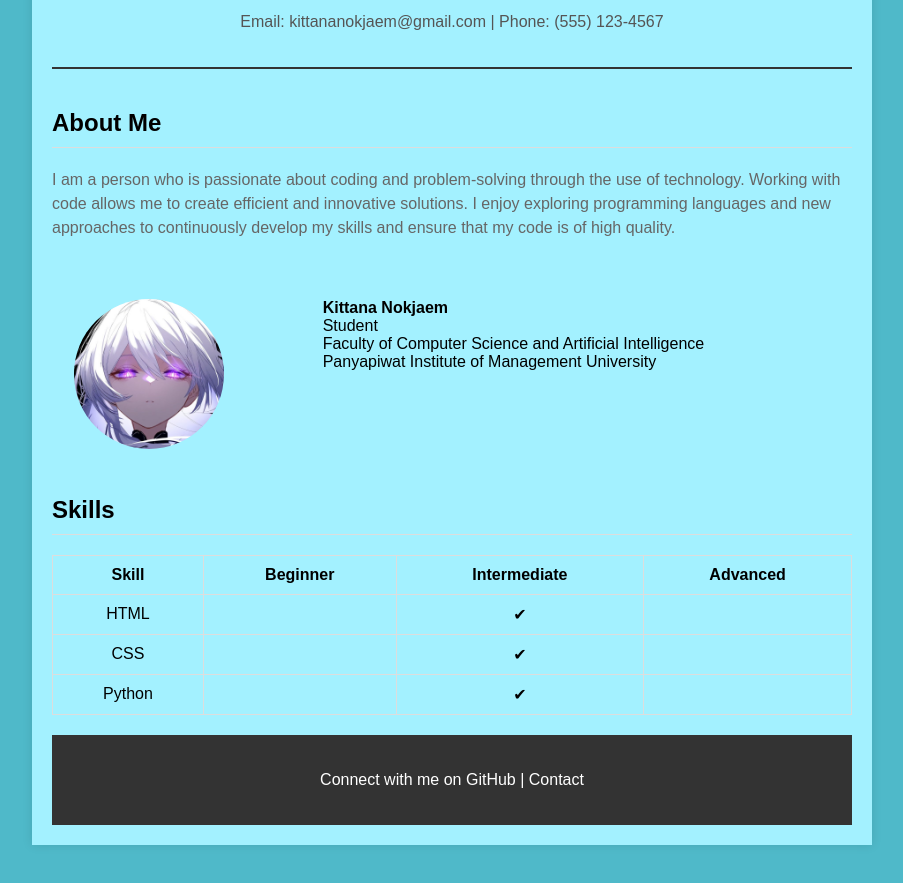
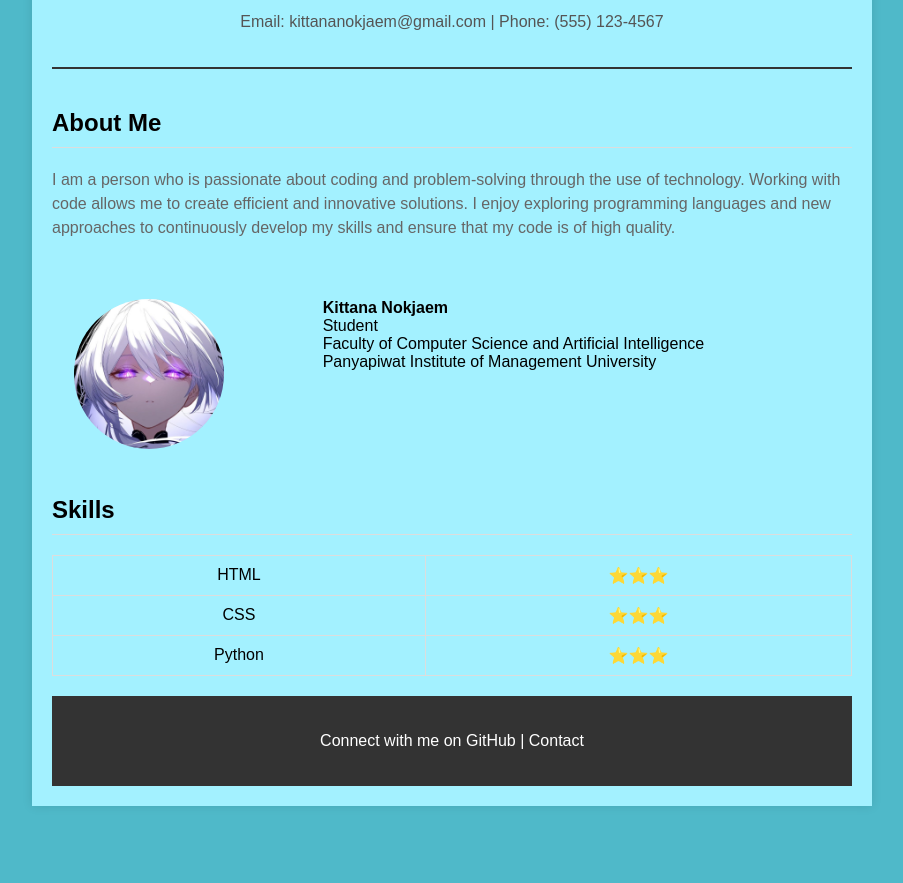
Before and after one commit to Komdaeng/week2, a plain HTML site: page index.html in a window 1280 px wide. Shown: the part 139-1022 px from the top of the page, without its empty margins (188-1091 px from the left). After the commit the page ends 985 px from the top, so only its background shows below. Drawn offline with Linux system fonts and the light colour scheme.

Commit message:
Add files via upload

```diff
--- a/index.html
+++ b/index.html
@@ -43,28 +43,19 @@
       <h2>Skills</h2>
       <table>
         <tr>
-          <th>Skill</th>
-          <th>Beginner</th>
-          <th>Intermediate</th>
-          <th>Advanced</th>
-        </tr>
-        <tr>
           <td>HTML</td>
-          <td></td>
-          <td>✔</td>
-          <td></td>
+          <td>⭐⭐⭐</td>
+
         </tr>
         <tr>
           <td>CSS</td>
-          <td></td>
-          <td>✔</td>
-          <td></td>
+          <td>⭐⭐⭐</td>
+
         </tr>
         <tr>
           <td>Python</td>
-          <td></td>
-          <td>✔</td>
-          <td></td>
+          <td>⭐⭐⭐</td>
+
         </tr>
       </table>
     </section>
```
